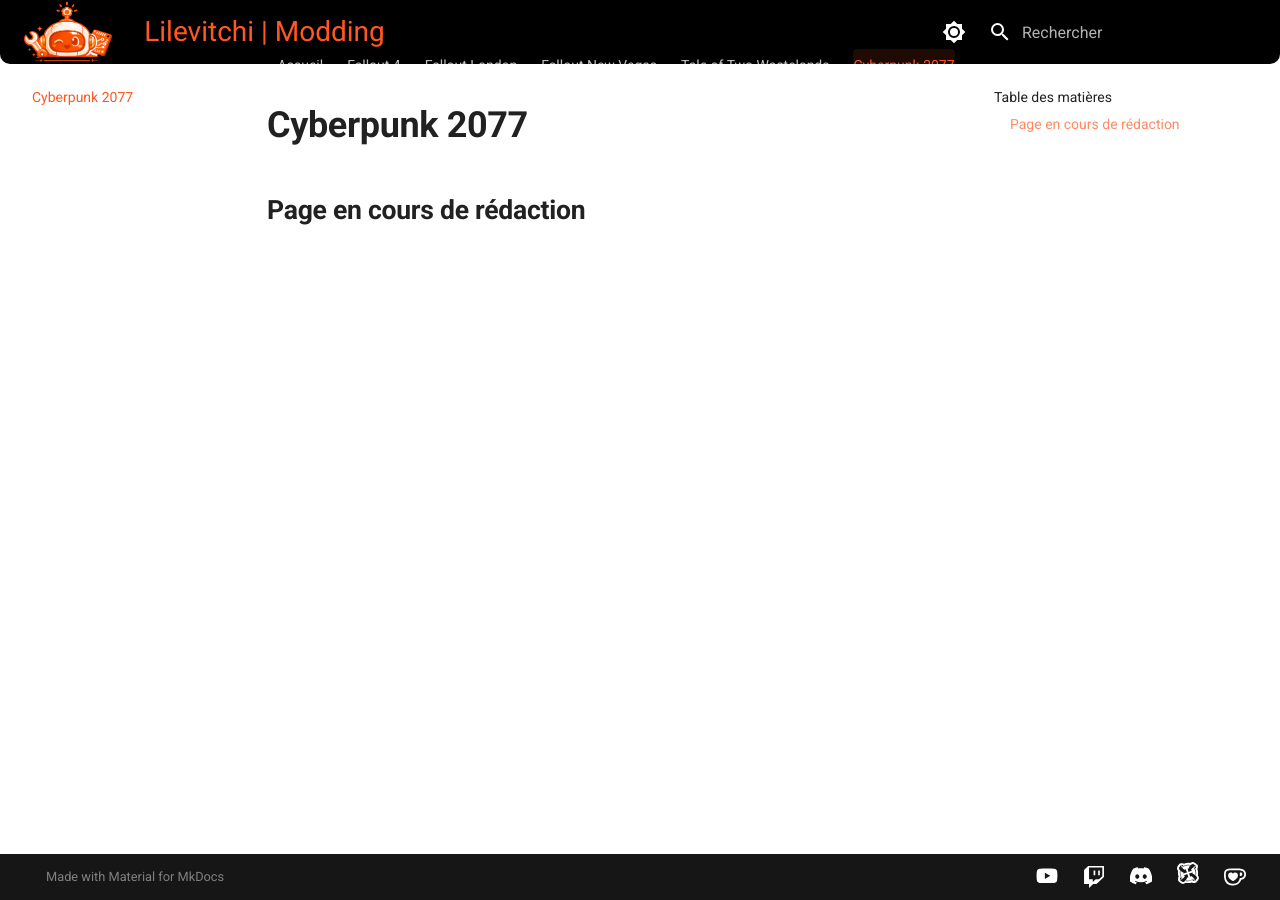
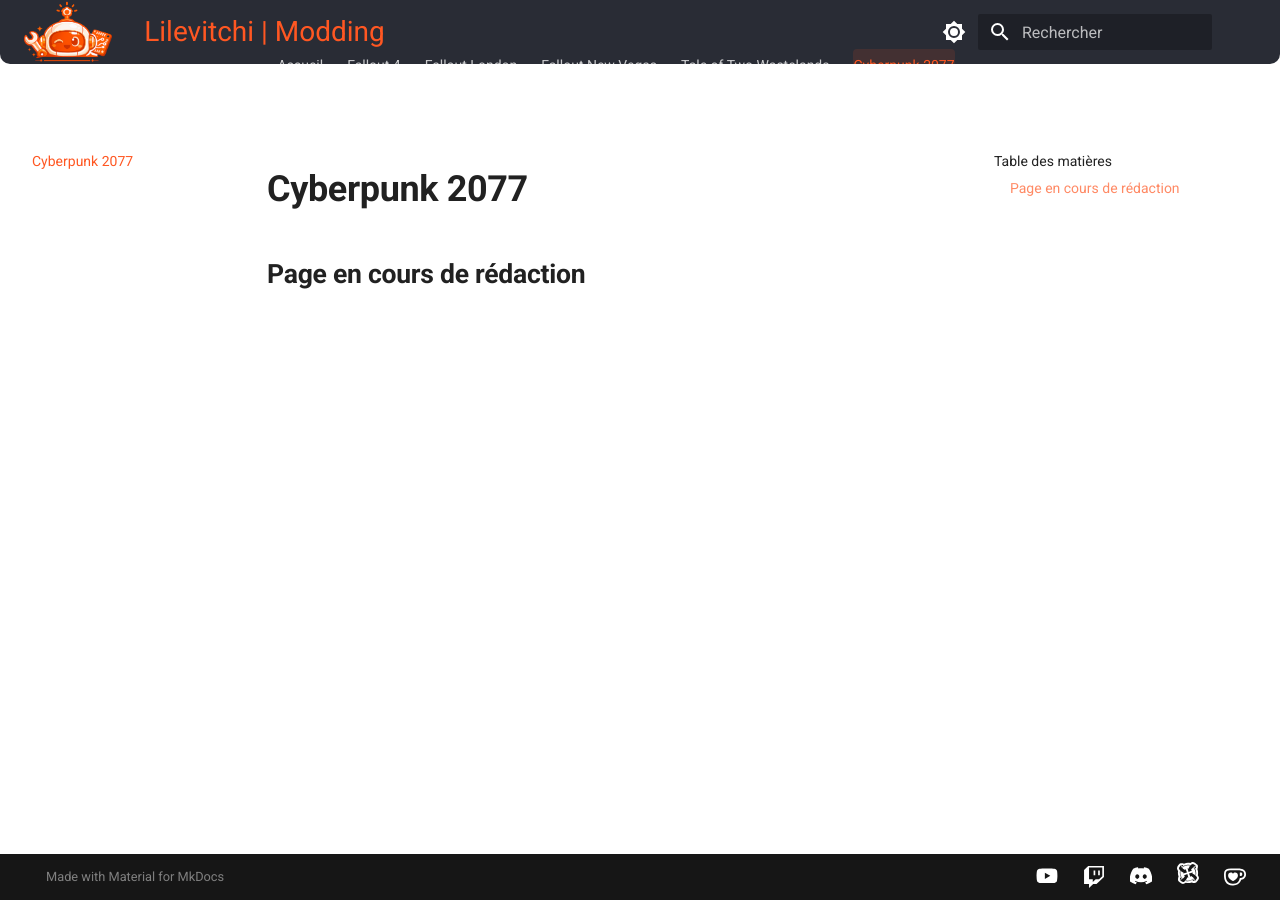
Before and after one commit to Lilevitchi/lilevitchi.github.io, an MkDocs documentation site: the page built from docs/cyberpunk/index.md, in a window 1280 px wide. Built offline with MkDocs 1.6.1 and Material for MkDocs 9.7.7, drawn with Linux system fonts in a browser that asks for light colours.

Commit message:
Update extra.css

```diff
--- a/docs/stylesheets/extra.css
+++ b/docs/stylesheets/extra.css
@@ -23,6 +23,7 @@
   --dark-1: #1a1a1a;
   --dark-2: #2c2c2c;
   --white: #ffffff;
+  --grey: #292c35;
 
   /* ---------- Layout ---------- */
   --header-height: 3.2rem;
@@ -68,7 +69,7 @@
 
 /* 1.1 — Fond de la bannière */
 [data-md-color-scheme] .md-header.md-header {
-  background-color: var(--black);
+  background-color: var(--grey);
 }
 
 /* 1.2 — Conteneur du header */
@@ -159,10 +160,13 @@
   border-bottom-color: var(--accent);
 }
 
-[data-md-color-scheme] .md-main__inner {
-  margin-top: 0;
+/* Supprime l’espace réservé par Material (header + tabs) */
+[data-md-color-scheme] .md-main {
+  margin-top: var(--header-height);
 }
 
+/* Sécurité : aucun espace résiduel */
+[data-md-color-scheme] .md-main__inner,
 [data-md-color-scheme] .md-content {
   margin-top: 0;
 }
```
